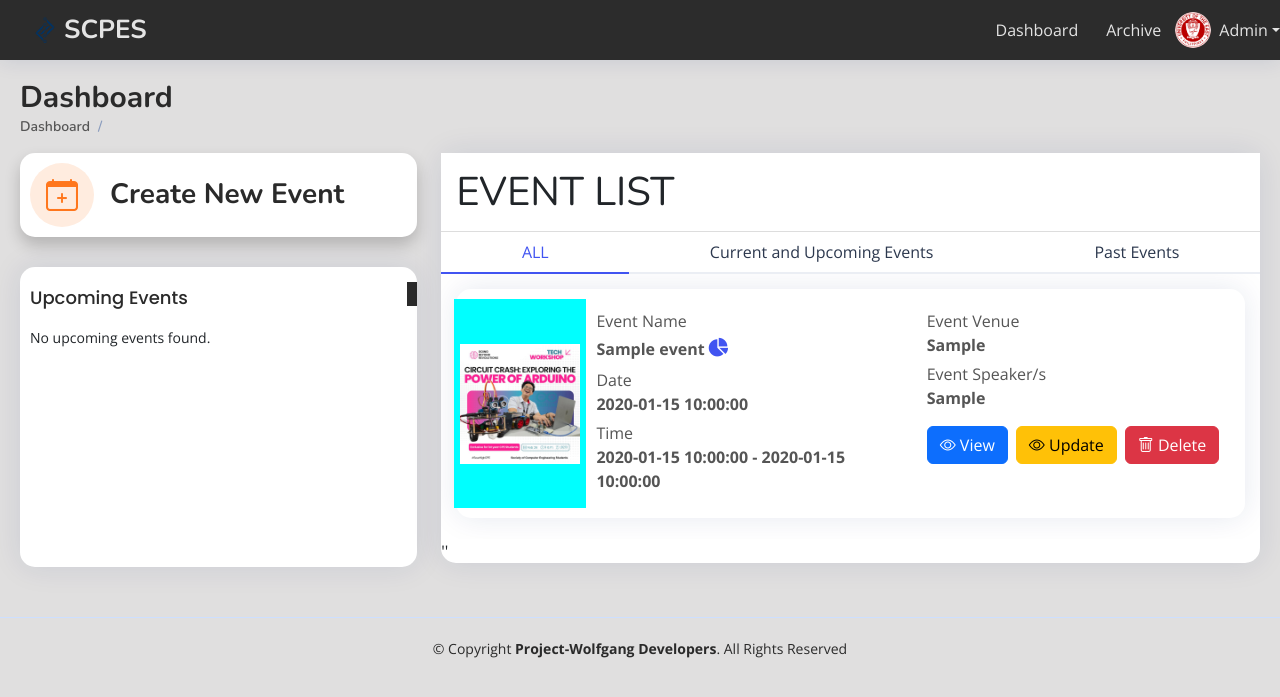
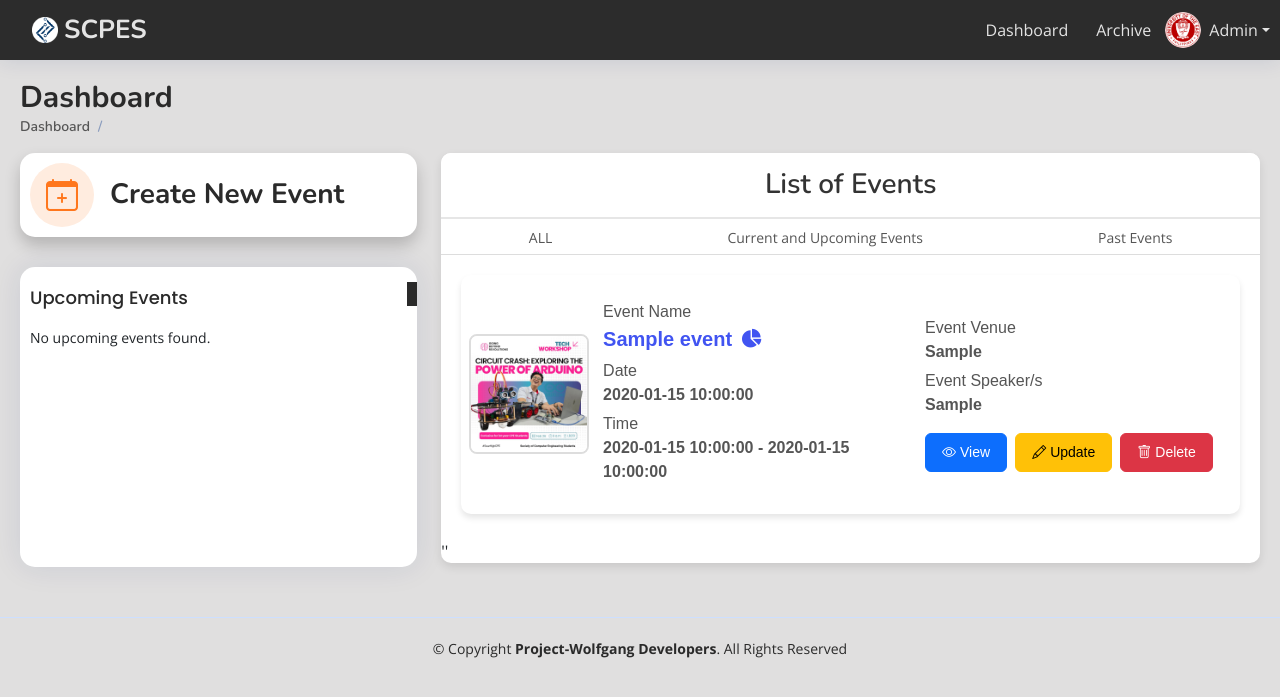
Before and after one commit to jp-asadon/asadon_lapidario_ncp_3106, a PHP site: page / in a window 1280 px wide. Shown: the top 697 px of the page. Run offline with PHP 8.4, Linux system fonts and the light colour scheme; tables that the repository leaves empty or names only in its code hold one stand-in row (values such as "Sample post"); some libraries are stand-ins or nearby versions.

Commit message:
Fixed form-success layout. Fixed navbar, design, font on create event, read, update, index.

```diff
--- a/assets/css/student-form.css
+++ b/assets/css/student-form.css
@@ -251,7 +251,7 @@ p[contenteditable="true"]:focus {
   }
 
   button {
-    background-color: #04AA6D;
+    background-color: #007bff;
     color: #ffffff;
     border: none;
     padding: 10px 20px;
@@ -284,7 +284,7 @@ p[contenteditable="true"]:focus {
     opacity: 1;
   }
 
-  /* Mark the steps that are finished and valid: */
+  /* Mark the steps that #04AA6Dare finished and valid: */
   .step.finish {
     background-color: #04AA6D;
   }
--- a/index.php
+++ b/index.php
@@ -46,7 +46,7 @@
   <header id="header" class="header d-flex align-items-center light-background sticky-top">
     <div class="container-fluid position-relative d-flex align-items-center justify-content-between">
       <a href="index.php" class="logo d-flex align-items-center me-auto me-xl-0">
-        <img src="scpeslogo.png" alt="">
+        <img src="scpes-logo1.png" alt="">
         <span class="d-none d-lg-block" style="color: #e4e4e4;">SCPES</span>
       </a>
     </div><!-- End Logo -->
@@ -61,7 +61,7 @@
   <div>
     <a class="nav-link nav-profile d-flex align-items-center pe-0" href="#" data-bs-toggle="dropdown">
       <img src="uelogo.png" alt="Profile" class="rounded-circle" style="max-height: 36px;">
-      <span class="d-none d-md-block dropdown-toggle ps-2" style="color: #e4e4e4;">Admin</span>
+      <span class="d-none d-md-block dropdown-toggle ps-2" style="color: #e4e4e4; margin-right: 10px;">Admin</span>
     </a><!-- End Profile Iamge Icon -->
 
     <ul class="dropdown-menu dropdown-menu-end dropdown-menu-arrow profile">
@@ -145,27 +145,41 @@
 <!-- Left side columns -->
 <div class="col-sm-8" style="height: 410px;">
     <!-- Customers Card -->
-    <div class="card info-card customers-card" style="height: 410px;">
+    <div class="card info-card customers-card" style="height: 410px; border-radius: 10px; box-shadow: 0 4px 10px rgba(0, 0, 0, 0.1); overflow: hidden;">
         <!-- Card Header -->
-        <div style="position: sticky; top: 0; background-color: white; z-index: 1; padding: 15px; border-bottom: 1px solid #ddd;">
-            <h1 style="margin: 0;">EVENT LIST</h1>
+        <div style="font-family: 'Poppins', sans-serif; position: sticky; top: 0; background-color: #ffffff; z-index: 1; padding: 15px 10px; border-bottom: 2px solid #e6e6e6; text-align: center;">
+            <h6 style="margin: 0; font-size: 28px; color: #333; font-weight: 600;">List of Events</h6>
         </div>
+
         <!-- Tabs for Filtering -->
-<ul class="nav nav-tabs nav-tabs-bordered d-flex" id="borderedTabJustified" role="tablist">
+        <ul class="nav nav-tabs nav-tabs-bordered d-flex" id="borderedTabJustified" role="tablist" style="border-bottom: 1px solid #ddd;">
             <li class="nav-item flex-fill" role="presentation">
-            <button class="nav-link w-100 active" onclick="filterEvents('all')" type="button">ALL</button>
+                <button class="nav-link w-100" onclick="filterEvents('all')" type="button"
+                    style="border-radius: 5px; font-size: 14px; font-weight: 500; color: #555; transition: background-color 0.3s, color 0.3s;">
+                    ALL
+                </button>
             </li>
             <li class="nav-item flex-fill" role="presentation">
-            <button class="nav-link w-100" onclick="filterEvents('upcoming')" type="button">Current and Upcoming Events</button>
+                <button class="nav-link w-100" onclick="filterEvents('upcoming')" type="button"
+                    style="border-radius: 5px; font-size: 14px; font-weight: 500; color: #555; transition: background-color 0.3s, color 0.3s;">
+                    Current and Upcoming Events
+                </button>
             </li>
             <li class="nav-item flex-fill" role="presentation">
-            <button class="nav-link w-100" onclick="filterEvents('past')" type="button">Past Events</button>
+                <button class="nav-link w-100" onclick="filterEvents('past')" type="button"
+                    style="border-radius: 5px; font-size: 14px; font-weight: 500; color: #555; transition: background-color 0.3s, color 0.3s;">
+                    Past Events
+                </button>
             </li>
         </ul>
+
         <!-- Card Body -->
-        <div class="card-body" style="height: 410px; overflow-y: auto; padding: 15px;">
+        <div class="card-body" style="height: 340px; overflow-y: auto; padding: 20px; font-family: 'Montserrat', sans-serif; background-color: #fff;">
+            <!-- PHP Code for Event Listing -->
             <?php
                 require_once("config.php");
+
+
 
 // Determine the filter type based on the URL parameter
 $filter = isset($_GET['filter']) ? $_GET['filter'] : 'all';
@@ -189,20 +203,27 @@ if ($result = $mysqli->query($sql)) {
     if ($result->num_rows > 0) {
         while ($row = $result->fetch_assoc()) {
             ?>
-                        <div class="card info-card customers-card mb-3">
-                            <div class="card-body" style="color: #555555; padding: 10px; border-radius: 10px;">
-                                <div class="row">
-                                    <div class="col-lg-2 d-flex align-items-center justify-content-center" style="background-color: aqua; padding: 10px;">
-                                        <img src="assets/img/ardui.jpg" style="height: 120px; width: 120px; object-fit: scale-down;">
+
+                        <div class="card info-card customers-card mb-3" style="border-radius: 10px; box-shadow: 0 4px 6px rgba(0, 0, 0, 0.1);">
+                            <div class="card-body" style="color: #555555; padding: 15px; border-radius: 10px;">
+                                <div class="row align-items-center">
+                                    <!-- Image Column -->
+                                    <div class="col-lg-2 d-flex justify-content-center" style="padding: 10px;">
+                                        <img src="assets/img/ardui.jpg" style="height: 120px; width: 120px; object-fit: cover; border-radius: 8px; border: 2px solid #ddd;">
                                     </div>
 
+                                    <!-- Event Information Column -->
                                     <div class="col-lg-5" style="padding: 10px;">
                                         <div class="form-group">
                                             <label>Event Name</label>
                                             <p style="margin-bottom: 5px; font-weight: bold;">
+                                              <a href="analytics-page.php?id=<?php echo $row['id']; ?>"
+                                                style="font-size: 20px; text-decoration: none; display: flex; align-items: center;"
+                                                target="_blank"
+                                                data-toggle="tooltip"
+                                                title="Show Event Survey Result">
                                                   <?php echo htmlspecialchars($row['event_name']); ?>
-                                                  <a href="analytics-page.php?id=<?php echo $row['id']; ?>" style="font-size: 20px; text-decoration: none;" target="_blank" data-toggle="tooltip" title="Show Event Survey Result">
-                                                      <i class="fa">&#xf200;</i>
+                                                  <i class="fa" style="margin-left: 10px;">&#xf200;</i>
                                               </a>
                                             </p>
                                         </div>
@@ -229,27 +250,34 @@ if ($result = $mysqli->query($sql)) {
                                         <!-- Buttons for View, Edit, Delete -->
                                         <div class="mt-3 d-flex justify-content-start">
                                             <!-- View Event Details -->
-                                            <a href="read.php?id=<?php echo $row['id']; ?>" class="btn btn-primary me-2" title="View Event"> <i class="bi bi-eye"></i> View
+                                            <a href="read.php?id=<?php echo $row['id']; ?>"
+                                              class="btn btn-primary me-2 d-flex align-items-center px-3 py-2"
+                                              title="View Event"
+                                              style="white-space: nowrap; font-size: 14px;">
+                                                <i class="bi bi-eye me-1"></i> <span>View</span>
                                             </a>
+
                                             <!-- Update Event Details -->
-                                            <!-- <button class="btn btn-warning me-2" title="Edit Event">
-                                                <i class="bi bi-pencil"></i> Update
-                                            </button> -->
-                                            <a href="update.php?id=<?php echo $row['id']; ?>" class="btn btn-warning me-2" title="Update Event"> <i class="bi bi-eye"></i> Update
+                                            <a href="update.php?id=<?php echo $row['id']; ?>"
+                                              class="btn btn-warning me-2 d-flex align-items-center px-3 py-2"
+                                              title="Update Event"
+                                              style="white-space: nowrap; font-size: 14px;">
+                                                <i class="bi bi-pencil me-1"></i> <span>Update</span>
                                             </a>
+
                                             <!-- Delete Event -->
-                                            <!-- <button class="btn btn-danger" title="Delete Event" data-bs-toggle="modal" data-bs-target="#exampleModal">
-                                                <i class="bi bi-trash"></i> Delete
+                                            <button class="btn btn-danger delete-btn d-flex align-items-center px-3 py-2"
+                                                    title="Delete Event"
+                                                    data-id="<?php echo $row['id']; ?>"
+                                                    data-bs-toggle="modal"
+                                                    data-bs-target="#exampleModal"
+                                                    style="white-space: nowrap; font-size: 14px;">
+                                                <i class="bi bi-trash me-1"></i> <span>Delete</span>
                                             </button>
-                                            <a href="archive.php?id=<?php echo $row['id']; ?>"class="btn btn-danger" title="Delete Event" data-bs-toggle="modal" data-bs-target="#exampleModal">
-                                            <i class="bi bi-trash"></i> Delete
-                                            </a> -->
-                                            <button class="btn btn-danger delete-btn" title="Delete Event" data-id="<?php echo $row['id']; ?>" data-bs-toggle="modal" data-bs-target="#exampleModal">
-    <i class="bi bi-trash"></i> Delete
-</button>
+                                          </div>
 
 
-                                        </div>
+
                                     </div>
                                 </div>
                             </div>
@@ -397,6 +425,26 @@ fetch('filter_events.php?filter=all')
   })
   .catch(err => console.error('Error loading default events:', err));
 </script>
+
+<style>
+    /* Hover effect for the tabs */
+    .nav-link {
+        transition: background-color 0.3s ease, color 0.3s ease; /* Smooth transition */
+        font-weight: 500;
+        color: #555;
+    }
+
+    .nav-link:hover {
+        background-color: #f0f0f0; /* Light background on hover */
+        color: #333; /* Darker text on hover */
+    }
+
+    .nav-link.active {
+        background-color: #e6e6e6; /* Light background for active tab */
+        color: #333; /* Darker text for active tab */
+    }
+</style>
+
 </body>
 
 </html>
--- a/student-form.php
+++ b/student-form.php
@@ -489,7 +489,7 @@ if ($_SERVER["REQUEST_METHOD"] == "POST") {
                   <!-- Navigation Buttons -->
                   <div class="text-center mt-4">
                     <button type="button" id="prevBtn" onclick="changePage(-1)">Previous</button>
-                    <button type="button" id="nextBtn" onclick="changePage(1)">Next</button>
+                    <button type="button" id="nextBtn" onclick="changePage(1)" style="background-color: #007bff;">Next</button>
                 </div>
             </div>
         </div>
```
Also changed, not shown: create-event.php (+18 -10 lines), form-success.html (+22 -9 lines), read.php (+4 -4 lines), update.php (+15 -10 lines), assets/css/style.css (line endings or trailing spaces). Lines whose indentation alone changed are shown as unchanged.
